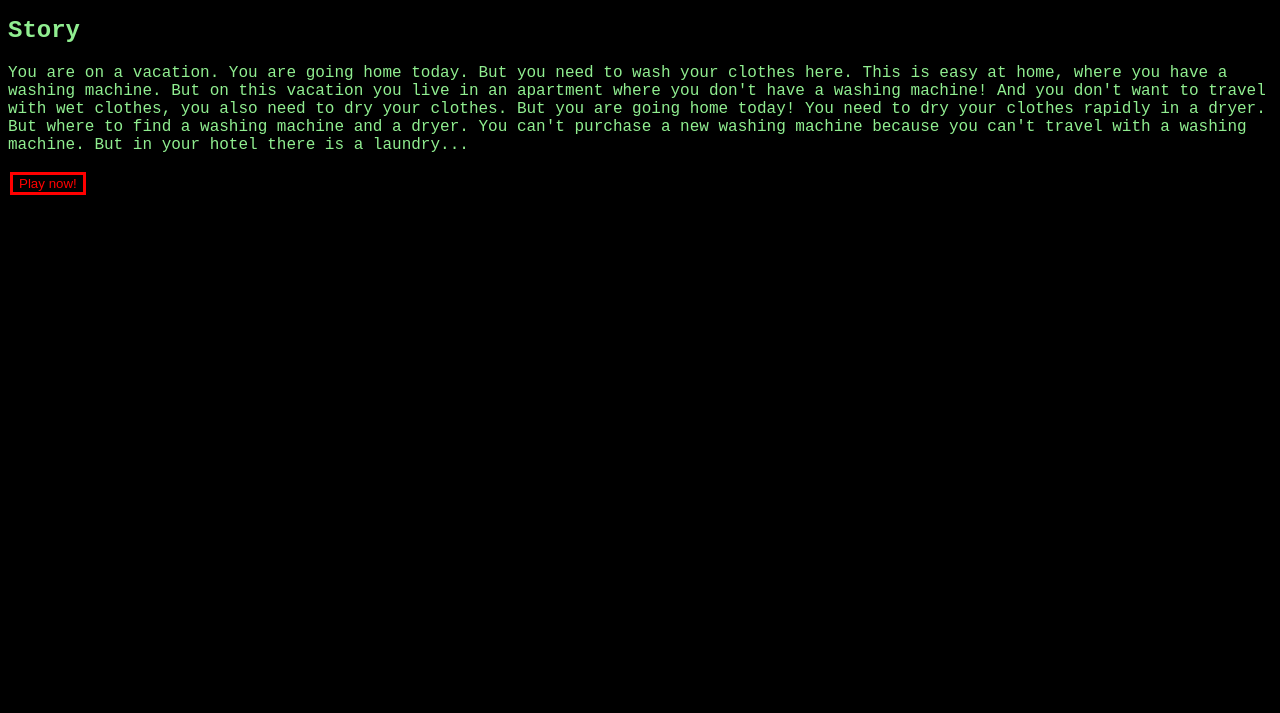
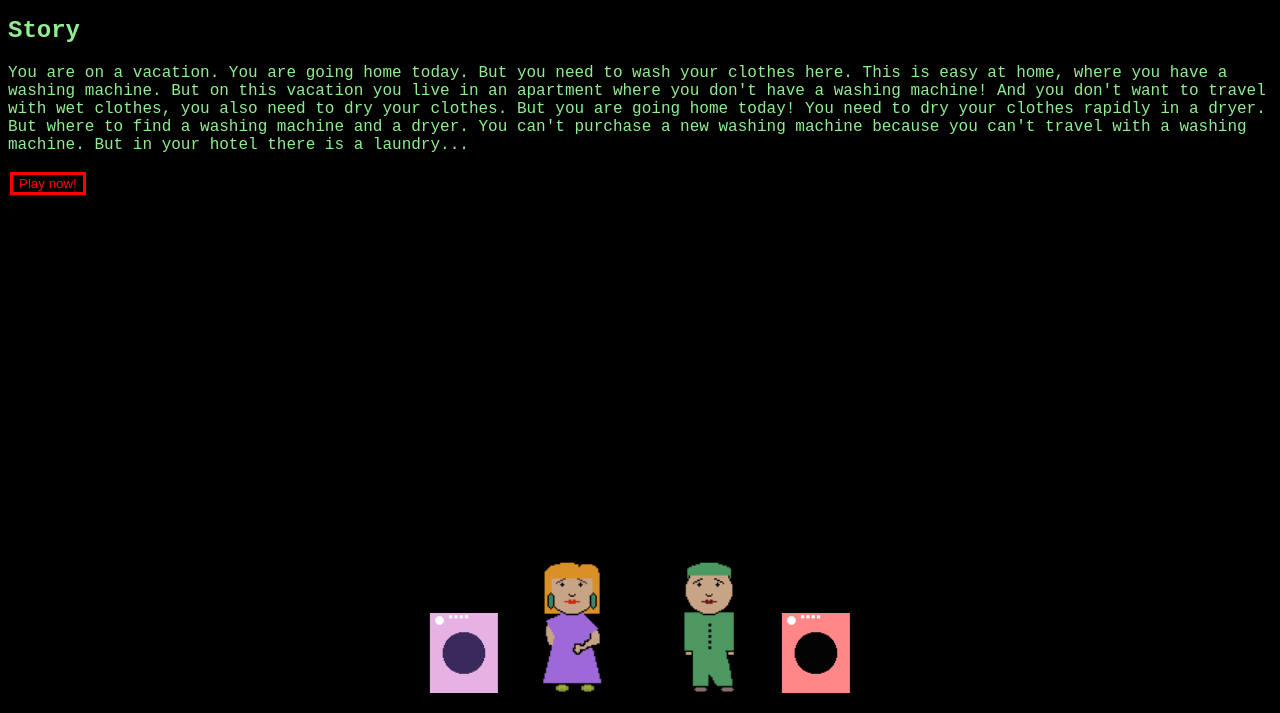
Before and after one commit to pawteam/paw-web, a website: page www/index.html in a window 1280 px wide. Shown: the part 87-800 px from the top of the page. Drawn offline with nearby package versions, Linux system fonts and the light colour scheme; files that its build step writes are made by us from their sources.

Commit message:
Add images

```diff
--- a/styles/app.scss
+++ b/styles/app.scss
@@ -1,3 +1,5 @@
+$IMG_WIDTH: 160px;
+
 body.enabled {
 	font-family: "Courier New", Helvtica, Arial, Verdata, Tahoma, serif;
 	background-color: black;
@@ -38,4 +40,25 @@ body.enabled {
 			margin: 0;
 		}
 	}
+
+	.bottom-row {
+		display: inline-block;
+		position: absolute;
+		bottom: 20px;
+		left: 50%;
+		width: auto;
+		height: $IMG_WIDTH;
+		transform: translateX(-50%);
+
+		img {
+			position: relative;
+			height: $IMG_WIDTH;
+			width: auto;
+			float: left bottom;
+
+			&.machine {
+				height: calc($IMG_WIDTH / 2);
+			}
+		}
+	}
 }
--- a/www/index.html
+++ b/www/index.html
@@ -42,5 +42,11 @@
 		<h1>{% title %}</h1>
 		{% description %}
 		<button onClick="window.open('https://gd.games/iuevix/pay-and-wash');">Play now!</button>
+		<div class="bottom-row">
+			<img title="Washing machine" src="/img/washingmachine.png" class="machine"/>
+			<img title="Cafe service" src="/img/cafeservice.png"/>
+			<img title="Player" src="/img/player.png"/>
+			<img title="Dryer" src="/img/dryer.png" class="machine"/>
+		</div>
 	</body>
 </html>
```
Also changed, not shown: www/img/cafeservice.png (added), www/img/dryer.png (added), www/img/player.png (added), www/img/washingmachine.png (added).
